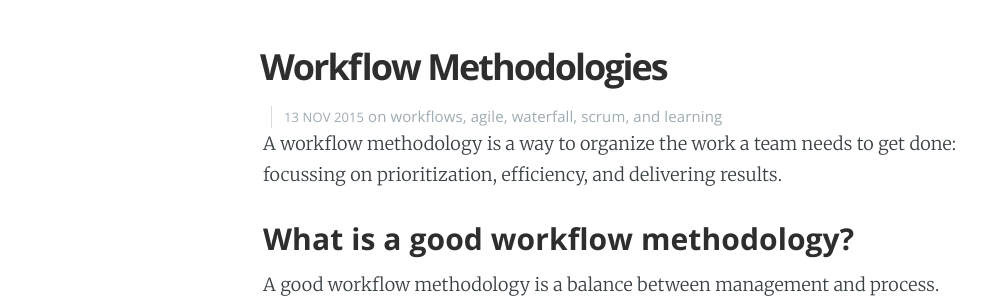
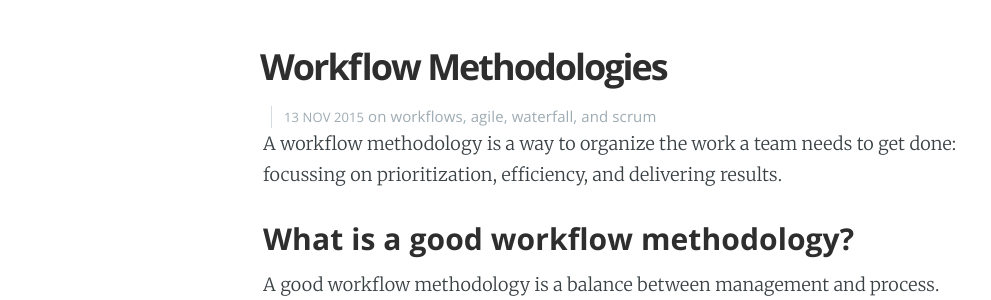
Before and after one commit to bluesyeti/bluesyeti.github.io, a Jekyll site: the page built from _posts/2015-11-13-workflow.md, in a window 1280 px wide and 900 px high. Shown: the part 132-432 px from the top of the window, without its empty margins (22-1013 px from the left). Built offline with Jekyll 4.4.1, drawn with Linux system fonts in a browser that asks for light colours; Markdown is read by kramdown in place of the engine named in the settings.

```diff
--- a/_posts/2015-11-13-workflow.md
+++ b/_posts/2015-11-13-workflow.md
@@ -2,7 +2,7 @@
 layout: post
 title:  "Workflow Methodologies"
 date:   2015-11-13 19:00:00
-categories: workflows agile waterfall scrum learning
+categories: workflows agile waterfall scrum
 ---
 A workflow methodology is a way to organize the work a team needs to get done: focussing on prioritization, efficiency, and delivering results.
 
```
Also changed, not shown: other parts of _posts/2015-11-13-workflow.md (+1 -1 lines).
